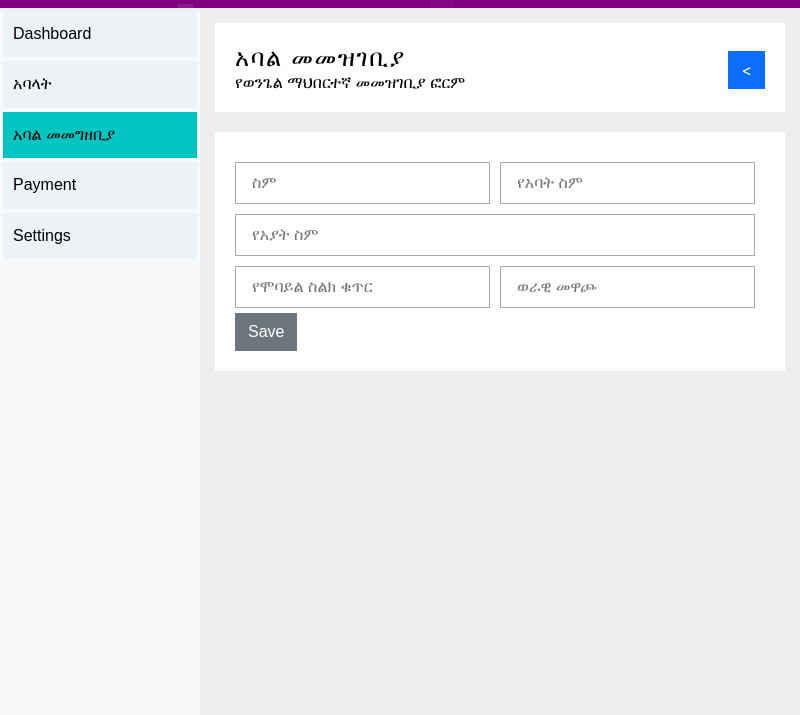
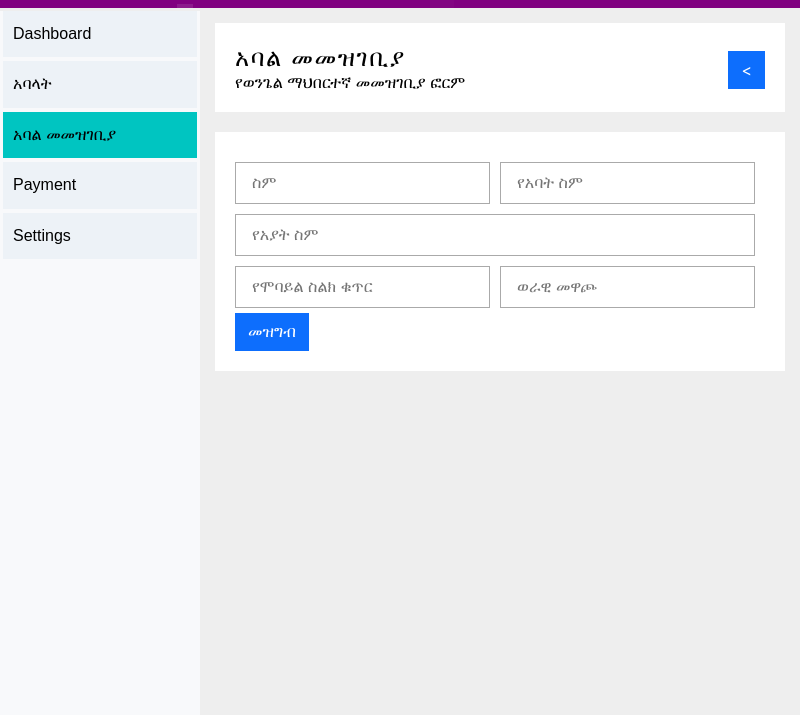
Before and after one commit to wuletawwonte/partakers-tracker, an Electron app: page src/pages/addmember.html in a window 800 px wide. Shown: the part 168-883 px from the top of the page. Drawn offline with Linux system fonts and the light colour scheme.

Commit message:
member adding typing error fixed

```diff
--- a/src/pages/addmember.html
+++ b/src/pages/addmember.html
@@ -30,7 +30,7 @@
                         <a href="members.html" data-link>አባላት</a>
                     </li>
                     <li class="activated-page-link">
-                        <a href="addmember.html" data-link>አባል መመግዘቢያ</a>
+                        <a href="addmember.html" data-link>አባል መመዝገቢያ</a>
                     </li>
                     <li><a href="payment.html" data-link>Payment</a></li>
                     <li><a href="settings.html" data-link>Settings</a></li>
@@ -82,8 +82,8 @@
                                     placeholder="ወራዊ መዋጮ"
                                 />
                             </div>
-                            <button type="submit" class="btn btn-secondary">
-                                Save
+                            <button type="submit" class="btn btn-primary">
+                                መዝግብ
                             </button>
                         </form>
                     </div>
```
Also changed, not shown: src/pages/members.html (+1 -1 lines), src/pages/payment.html (+1 -1 lines), src/pages/settings.html (+1 -1 lines).
